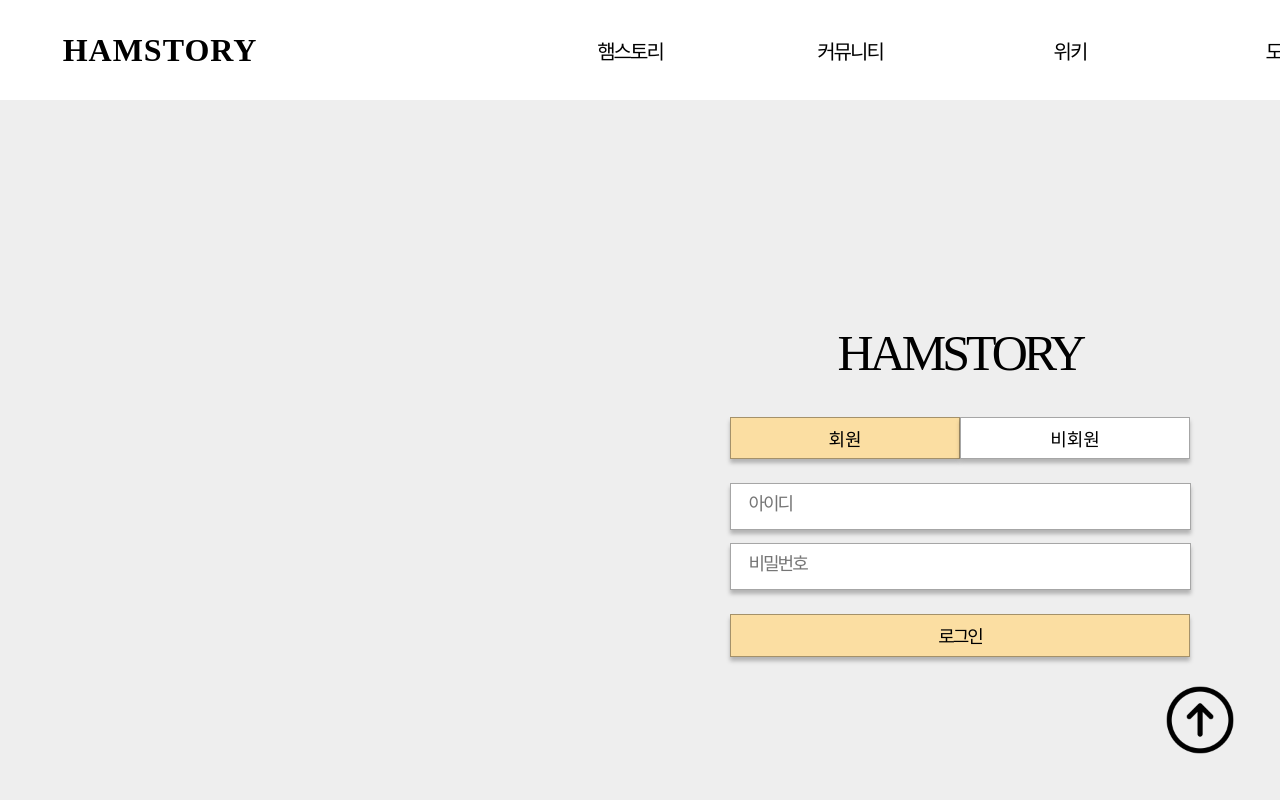
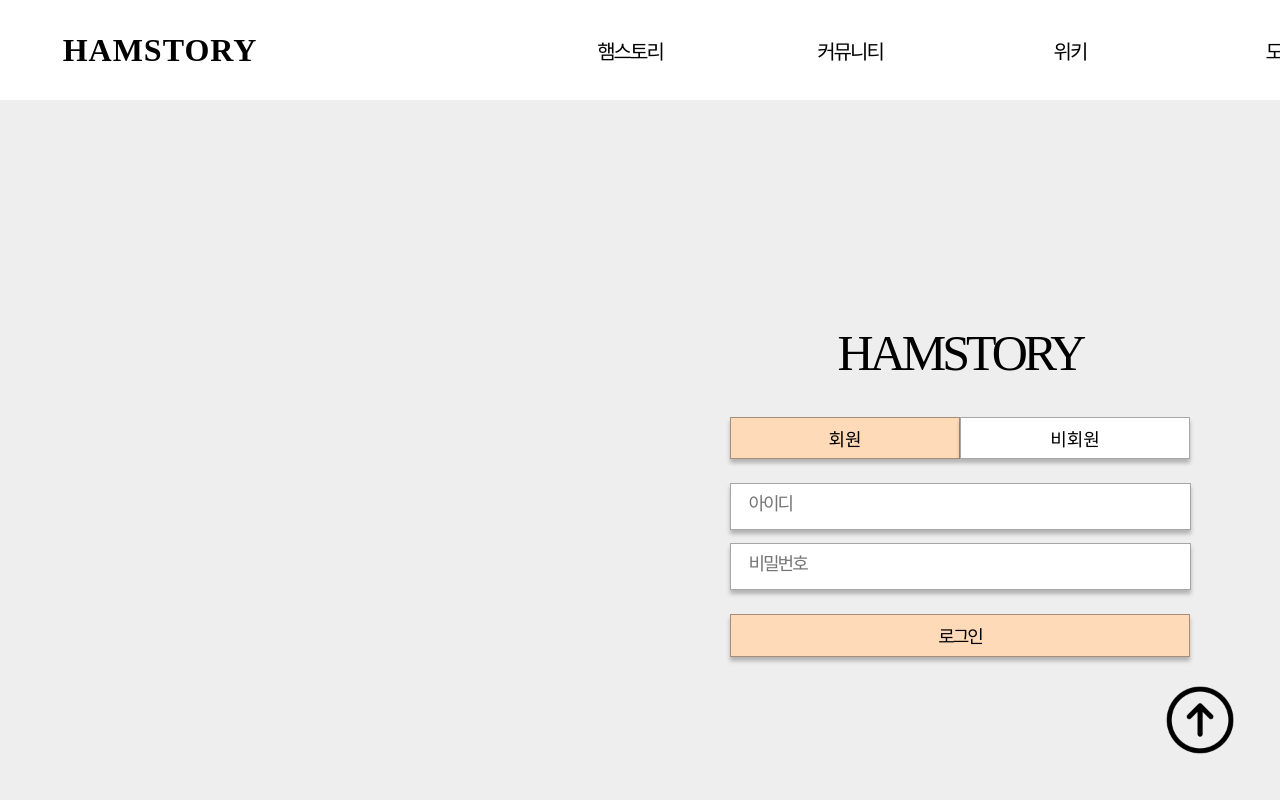
Before and after one commit to Anchovia/HamstoryWebProject, a React (Create React App) app: page /login in a window 1280 px wide. Shown: the top 800 px of the page. Built offline with nearby package versions, Linux system fonts and the light colour scheme; a web font is replaced by a local one.

Commit message:
css 컬러 변경

```diff
--- a/src/component/header/DisplayInfo.module.css
+++ b/src/component/header/DisplayInfo.module.css
@@ -8,7 +8,7 @@
     border: 1px solid #D9D9D9;
     box-shadow: 0px 4px 4px 0px #D9D9D9;
     z-index: 1;
-    animation: fadein 0.4s;
+    animation: fadein 0.3s;
 }
 
 @keyframes fadein{
@@ -36,7 +36,7 @@
 .button{
     font-size: 12px;
     letter-spacing: -2px;
-    background-color: #FBDEA2;
+    background-color: #FFDAB9;
     width: 250px;
     height: 30px;
     border: 0.5px solid rgba(0, 0, 0, 0.35);
--- a/src/component/login/Login.js
+++ b/src/component/login/Login.js
@@ -31,14 +31,14 @@ export default function Login(){
             <div className={styles.title}>HAMSTORY</div>
             <div className={styles.button}>
                 <button onClick={memberClick} style={isLogin ? {
-                    backgroundColor: "#FBDEA2"
+                    backgroundColor: "#FFDAB9"
                 } : {
                     backgroundColor : "#FFFFFF"
                 }}>회원</button>
                 <button onClick={signUpClick} style={isLogin ? {
                     backgroundColor : "#FFFFFF"
                 } : {
-                    backgroundColor : "#FBDEA2"
+                    backgroundColor : "#FFDAB9"
                 }}>비회원</button>
             </div>
             {isLogin === true ? <Member/> : <SignUp/>}
--- a/src/component/login/Member.module.css
+++ b/src/component/login/Member.module.css
@@ -41,7 +41,7 @@ input::placeholder{
     margin-top: 24px;
     font-size: 18px;
     letter-spacing: -2px;
-    background-color: #FBDEA2;
+    background-color: #FFDAB9;
     width: 460px;
     height: 43px;
     border: 0.5px solid rgba(0, 0, 0, 0.35);
--- a/src/component/login/SignUp.module.css
+++ b/src/component/login/SignUp.module.css
@@ -45,7 +45,7 @@ input::placeholder{
     margin-top: 24px;
     font-size: 18px;
     letter-spacing: -2px;
-    background-color: #FBDEA2;
+    background-color: #FFDAB9;
     width: 460px;
     height: 43px;
     border: 0.5px solid rgba(0, 0, 0, 0.35);
```
